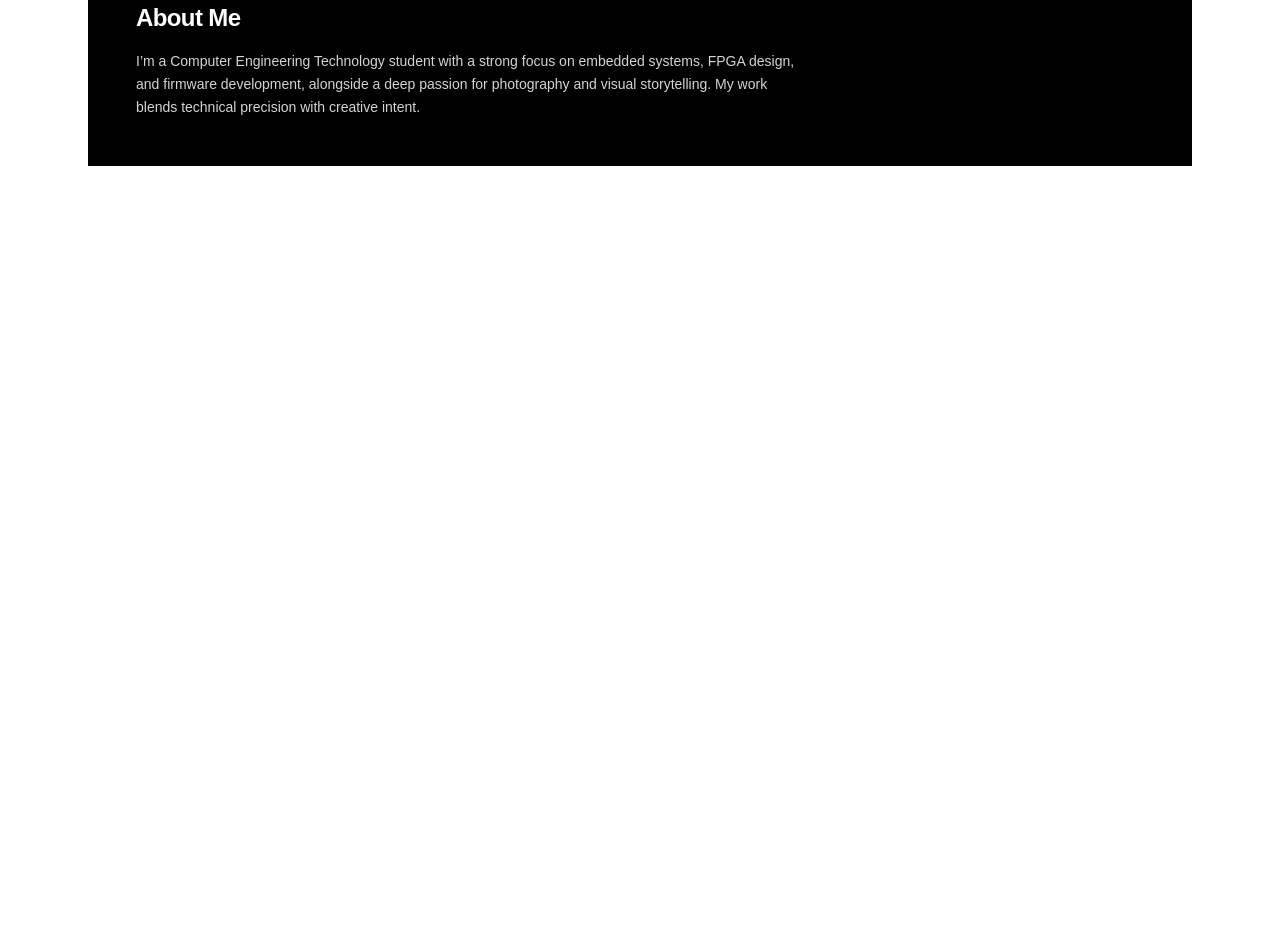
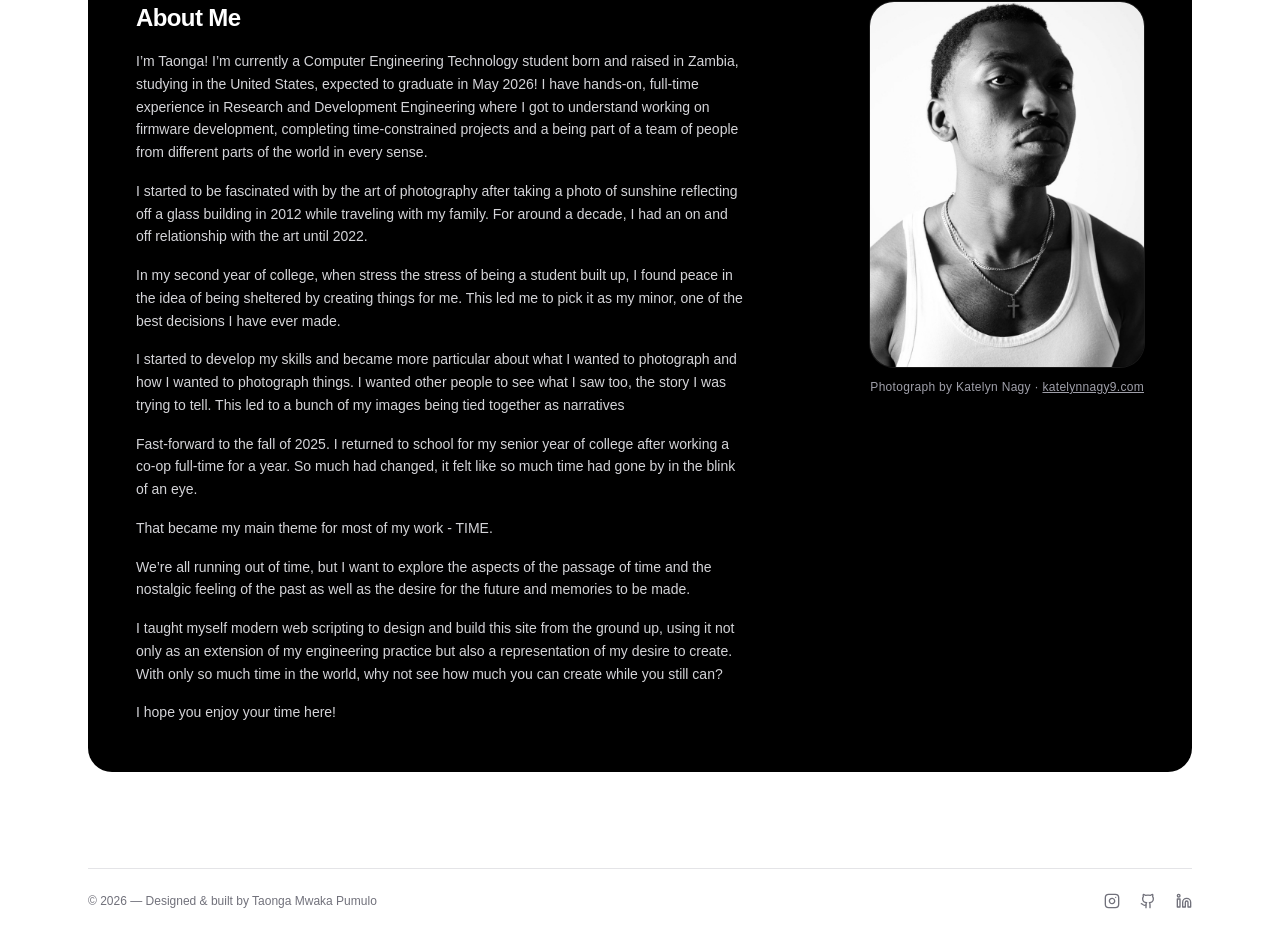
Before and after one commit to tmp5720/taonga-site, a Next.js app: page / in a window 1280 px wide. Shown: the part 1627-2574 px from the top of the page. Before the commit the page ends 1833 px from the top, so only its background shows below. Built offline with nearby package versions, Linux system fonts and the light colour scheme.

Commit message:
About me completed

```diff
--- /dev/null
+++ b/app/components/BackToTop.tsx
@@ -0,0 +1,28 @@
+"use client";
+
+import { ArrowUp } from "lucide-react";
+import { useEffect, useState } from "react";
+
+export default function BackToTop() {
+  const [visible, setVisible] = useState(false);
+
+  useEffect(() => {
+    const onScroll = () => setVisible(window.scrollY > 300);
+    onScroll();
+    window.addEventListener("scroll", onScroll, { passive: true });
+    return () => window.removeEventListener("scroll", onScroll);
+  }, []);
+
+  return (
+    <button
+      onClick={() => window.scrollTo({ top: 0, behavior: "smooth" })}
+      aria-label="Back to top"
+      className={`fixed bottom-6 right-6 z-50 rounded-full bg-black/80 p-3 text-white backdrop-blur transition
+        hover:bg-black
+        ${visible ? "opacity-100 translate-y-0" : "opacity-0 translate-y-4 pointer-events-none"}
+      `}
+    >
+      <ArrowUp size={16} />
+    </button>
+  );
+}
--- a/app/layout.tsx
+++ b/app/layout.tsx
@@ -1,6 +1,8 @@
 import "./globals.css";
 import Link from "next/link";
 import { Instagram, Github, Linkedin } from "lucide-react";
+import BackToTop from "./components/BackToTop";
+
 
 export const metadata = {
   title: "Taonga Pumulo",
@@ -87,7 +89,49 @@ export default function RootLayout({
           </nav>
 
           <main className="mt-14">{children}</main>
+          <footer className="mt-24 border-t border-zinc-200 pt-6 text-xs text-zinc-500">
+  <div className="flex flex-col items-center justify-between gap-4 sm:flex-row">
+    <span>
+      © {new Date().getFullYear()} — Designed & built by Taonga Mwaka Pumulo
+    </span>
+
+    <div className="flex items-center gap-5">
+      <a
+        href="https://instagram.com/taongasphoto"
+        target="_blank"
+        rel="noreferrer"
+        aria-label="Instagram"
+        className="hover:text-zinc-900 transition"
+      >
+        <Instagram size={16} />
+      </a>
+
+      <a
+        href="https://github.com/tmp5720"
+        target="_blank"
+        rel="noreferrer"
+        aria-label="GitHub"
+        className="hover:text-zinc-900 transition"
+      >
+        <Github size={16} />
+      </a>
+
+      <a
+        href="https://www.linkedin.com/in/taonga-mwaka-pumulo"
+        target="_blank"
+        rel="noreferrer"
+        aria-label="LinkedIn"
+        className="hover:text-zinc-900 transition"
+      >
+        <Linkedin size={16} />
+      </a>
+    </div>
+  </div>
+</footer>
+
+
         </div>
+        <BackToTop />
       </body>
     </html>
   );
--- a/app/page.tsx
+++ b/app/page.tsx
@@ -1,5 +1,6 @@
 "use client";
 
+import Link from "next/link"
 import Image from "next/image";
 import { useEffect, useRef, useState } from "react";
 import { ChevronDown } from "lucide-react";
@@ -102,23 +103,103 @@ export default function Home() {
 <section
   ref={aboutRef}
   id="about"
-  className={`bg-black transition-all duration-700 ease-out
+  className={`bg-black rounded-3xl overflow-hidden transition-all duration-700 ease-out
     ${aboutVisible ? "opacity-100 translate-y-0" : "opacity-0 translate-y-8"}
   `}
 >
-  <div className="p-8 sm:p-12 max-w-3xl">
-    <h2 className="text-2xl font-semibold tracking-tight text-white">
-      About Me
-    </h2>
+  <div className="p-8 sm:p-12">
+    <div className="grid gap-10 md:grid-cols-[1fr_360px] max-w-5xl">
+      {/* TEXT */}
+      <div className="max-w-3xl">
+        <h2 className="text-2xl font-semibold tracking-tight text-white">
+          About Me
+        </h2>
 
-    <p className="mt-4 text-sm leading-relaxed text-zinc-300">
-      I’m a Computer Engineering Technology student with a strong focus on
-      embedded systems, FPGA design, and firmware development, alongside a
-      deep passion for photography and visual storytelling. My work blends
-      technical precision with creative intent.
-    </p>
+        <p className="mt-4 text-sm leading-relaxed text-zinc-300">
+          I’m Taonga! I’m currently a Computer Engineering Technology student born and raised in Zambia,
+           studying in the United States, expected to graduate in May 2026!
+           I have hands-on, full-time experience in Research and Development Engineering where
+           I got to understand working on firmware development, completing time-constrained projects
+           and a being part of a team of people from different parts of the world in every sense.
+        </p>
+
+        <p className="mt-4 text-sm leading-relaxed text-zinc-300">
+          I started to be fascinated with by the art of photography after taking a photo of sunshine reflecting
+           off a glass building in 2012 while traveling with my family. For around a decade,
+           I had an on and off relationship with the art until 2022.
+        </p>
+
+        <p className="mt-4 text-sm leading-relaxed text-zinc-300">
+          In my second year of college, when stress the stress of being a student built up,
+           I found peace in the idea of being sheltered by creating things for me.
+           This led me to pick it as my minor, one of the best decisions I have ever made.
+
+        </p>
+
+        <p className="mt-4 text-sm leading-relaxed text-zinc-300">
+          I started to develop my skills and became more particular about what I wanted to photograph
+           and how I wanted to photograph things. I wanted other people to see what I saw too,
+           the story I was trying to tell. This led to a bunch of my images being tied together as narratives
+        </p>
+
+        <p className="mt-4 text-sm leading-relaxed text-zinc-300">
+          Fast-forward to the fall of 2025. I returned to school for my senior year of college
+          after working a co-op full-time for a year. So much had changed,
+          it felt like so much time had gone by in the blink of an eye.
+
+        </p>
+
+        <p className="mt-4 text-sm leading-relaxed text-zinc-300">
+          That became my main theme for most of my work - TIME.
+        </p>
+
+        <p className="mt-4 text-sm leading-relaxed text-zinc-300">
+          We’re all running out of time, but I want to explore the aspects of the passage of time
+          and the nostalgic feeling of the past as well as the desire for the future and memories to be made.
+        </p>
+
+        <p className="mt-4 text-sm leading-relaxed text-zinc-300">
+          I taught myself modern web scripting to design and build this site from the ground up,
+           using it not only as an extension of my engineering practice but also a representation of my desire to create.
+            With only so much time in the world, why not see how much you can create while you still can?
+        </p>
+
+        <p className="mt-4 text-sm leading-relaxed text-zinc-300">
+          I hope you enjoy your time here!
+        </p>
+      </div>
+
+      {/* PORTRAIT */}
+      <div className="md:justify-self-end">
+        <div className="relative w-full max-w-[420px] overflow-hidden rounded-3xl bg-zinc-900/40 ring-1 ring-white/10">
+          <div className="relative aspect-[3/4]">
+            <Image
+              src="/about.jpg"
+              alt="Portrait of Taonga Mwaka"
+              fill
+              className="object-cover"
+              sizes="(max-width: 730px) 90vw, 360px"
+            />
+          </div>
+        </div>
+
+        {/* Optional caption */}
+        <div className="mt-3 text-xs tracking-wide text-zinc-400">
+  <span>Photograph by Katelyn Nagy · </span>
+  <Link
+    href="https://katelynnagy9.com"
+    target="_blank"
+    className="underline hover:text-white"
+  >
+    katelynnagy9.com
+  </Link>
+</div>
+
+      </div>
+    </div>
   </div>
 </section>
+
 
 
 
```
Also changed, not shown: public/about.jpg (added).
